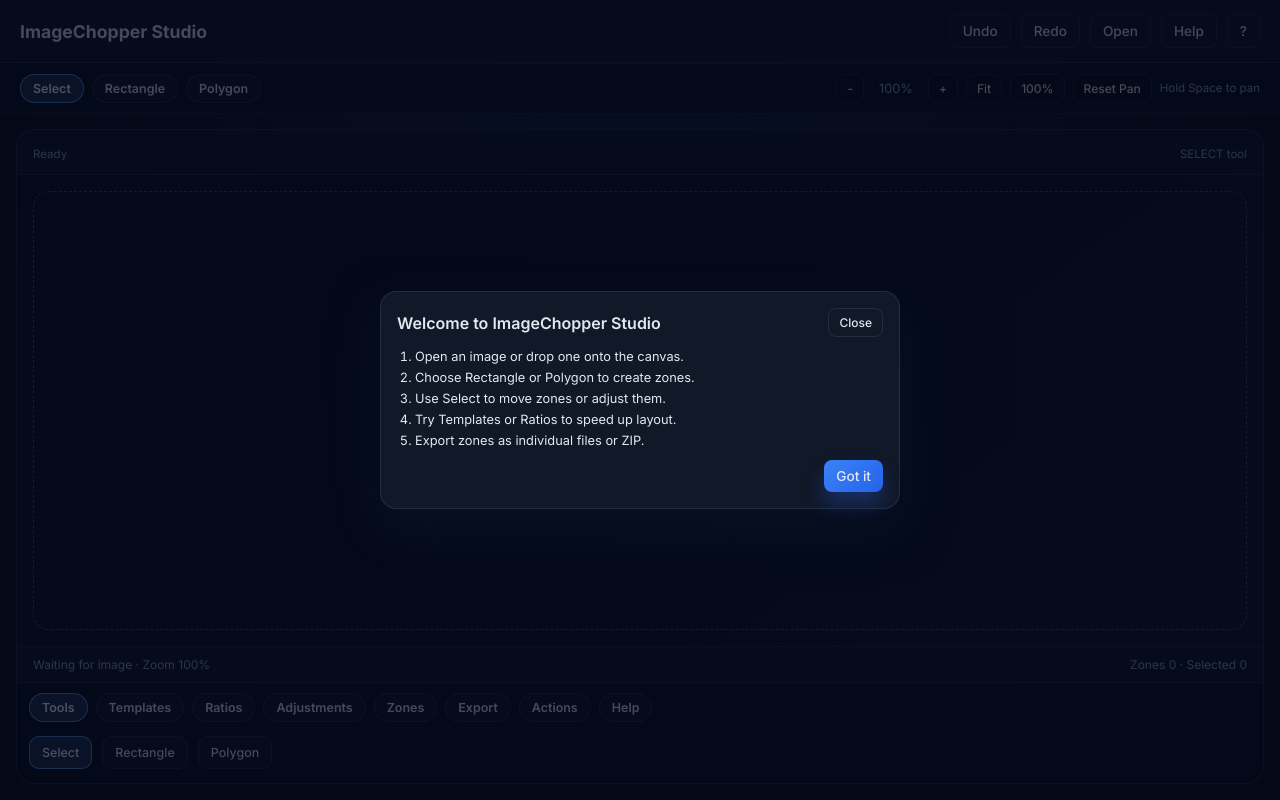
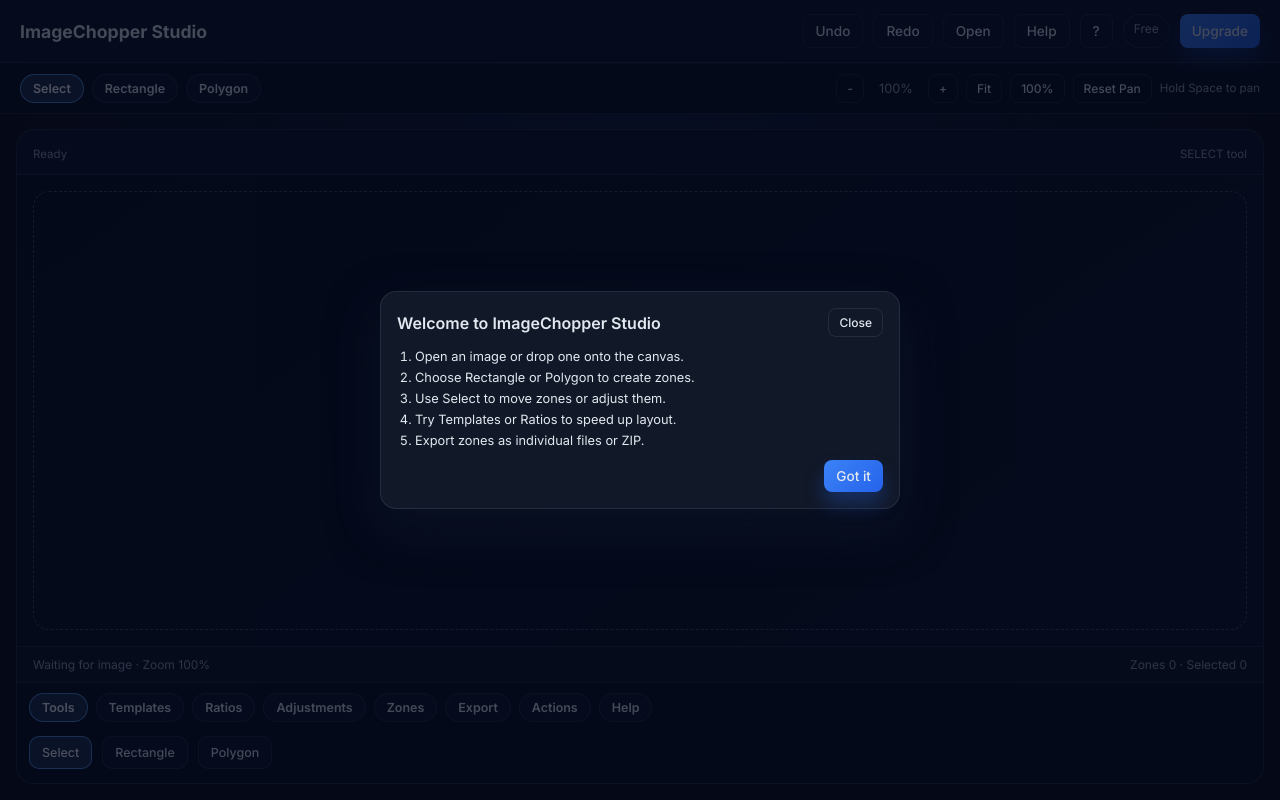
Before and after one commit to d6ewasupervisor-netizen/Imagechopper, a React (Vite) app: page / in a window 1280 px wide. Built offline with nearby package versions, Linux system fonts and the light colour scheme.

Commit message:
planstate

```diff
--- a/src/components/editor/EditorShell.tsx
+++ b/src/components/editor/EditorShell.tsx
@@ -1,4 +1,5 @@
 import { useEffect, useRef, useState } from "react";
+import { toast } from "sonner";
 import CanvasWorkspace from "./CanvasWorkspace";
 import { useEditor } from "../../context/EditorContext";
 import {
@@ -35,6 +36,9 @@
   const exportProgress = useEditorStore((state) => state.exportProgress);
   const exportStatus = useEditorStore((state) => state.exportStatus);
   const setExportAbort = useEditorStore((state) => state.setExportAbort);
+  const isPro = useEditorStore((state) => state.isPro);
+  const maxFreeZones = useEditorStore((state) => state.maxFreeZones);
+  const setIsPro = useEditorStore((state) => state.setIsPro);
   const adjustments = useEditorStore((state) => state.adjustments);
   const setAdjustment = useEditorStore((state) => state.setAdjustment);
   const resetAdjustments = useEditorStore((state) => state.resetAdjustments);
@@ -78,6 +82,11 @@
   const zoomPercent = Math.round(zoom * 100);
   const selectedCount = selectedZoneIds.length;
   const outputCountLabel = `${zones.length} outputs · Format: PNG`;
+  const planLabel = isPro ? "Pro" : "Free";
+
+  const handleUpgrade = () => {
+    toast.message("Upgrade flow coming soon.");
+  };
   const adjustZoom = (delta: number) => {
     const next = Math.min(4, Math.max(0.25, Math.round((zoom + delta) * 100) / 100));
     setZoom(next);
@@ -222,6 +231,14 @@
           >
             ?
           </button>
+          <div className="plan-pill" title="Current plan">
+            {planLabel}
+          </div>
+          {!isPro && (
+            <button className="btn primary" onClick={handleUpgrade} title="Upgrade">
+              Upgrade
+            </button>
+          )}
         </div>
       </header>
       <input
@@ -457,6 +474,14 @@
                       ? `${selectedCount} selected · ${zones.length} total`
                       : `${zones.length} total zones`}
                   </div>
+                  {!isPro && (
+                    <div className="hint">
+                      Free plan limit: {maxFreeZones} zones.{" "}
+                      <button className="link-button" onClick={handleUpgrade}>
+                        Upgrade to Pro
+                      </button>
+                    </div>
+                  )}
                   {selectedZone && (
                     <div className="zone-inspector">
                       <div className="section-title">Selected zone</div>
@@ -583,10 +608,19 @@
                     <input
                       type="checkbox"
                       checked={exportAsZip}
+                      disabled={!isPro}
                       onChange={(event) => setExportAsZip(event.target.checked)}
                     />
-                    Download as ZIP
+                    Download as ZIP {isPro ? "" : "(Pro)"}
                   </label>
+                  {!isPro && (
+                    <div className="hint">
+                      ZIP export is a Pro feature.{" "}
+                      <button className="link-button" onClick={handleUpgrade}>
+                        Upgrade
+                      </button>
+                    </div>
+                  )}
                   {isExporting && (
                     <div className="export-progress">
                       <div className="export-progress-label">
@@ -702,9 +736,14 @@
                 <div className="help-section">
                   <div className="section-title">Subscription</div>
                   <div className="hint">
-                    Free: up to 10 zones per image. Pro: unlimited zones + ZIP exports.
+                    Free: up to {maxFreeZones} zones per image. Pro: unlimited zones + ZIP exports.
                   </div>
-                  <button className="btn small primary">Upgrade to Pro</button>
+                  <button className="btn small primary" onClick={handleUpgrade}>
+                    Upgrade to Pro
+                  </button>
+                  <button className="btn small ghost" onClick={() => setIsPro(!isPro)}>
+                    Toggle Pro (preview)
+                  </button>
                 </div>
               </div>
             </div>
--- a/src/context/EditorContext.tsx
+++ b/src/context/EditorContext.tsx
@@ -38,7 +38,14 @@
 const buildToolContext = (): ZoneToolContext => ({
   getZones: () => useEditorStore.getState().zones,
   setZones: (zones: Zone[]) => useEditorStore.getState().setZones(zones),
-  addZone: (zone: Zone) => useEditorStore.getState().addZone(zone),
+  addZone: (zone: Zone) => {
+    const { zones, isPro, maxFreeZones } = useEditorStore.getState();
+    if (!isPro && zones.length >= maxFreeZones) {
+      toast.message(`Free plan allows up to ${maxFreeZones} zones.`);
+      return;
+    }
+    useEditorStore.getState().addZone(zone);
+  },
   setSelectedZoneIds: (ids: string[]) => useEditorStore.getState().setSelectedZoneIds(ids),
   getDrawing: () => useEditorStore.getState().drawing,
   setDrawing: (drawing) => useEditorStore.getState().setDrawing(drawing),
@@ -119,7 +126,11 @@
           return;
         }
         const baseName = useEditorStore.getState().exportBaseName.trim() || "custom";
-        const exportAsZip = useEditorStore.getState().exportAsZip;
+        const { exportAsZip, isPro } = useEditorStore.getState();
+        if (exportAsZip && !isPro) {
+          toast.message("ZIP export is available on Pro.");
+          return;
+        }
         useEditorStore.getState().setExportAbort(false);
         useEditorStore
           .getState()
@@ -231,6 +242,11 @@
           }
         }
         if (zones.length === 0) return;
+        const { isPro, maxFreeZones } = useEditorStore.getState();
+        if (!isPro && zones.length > maxFreeZones) {
+          toast.message(`Free plan allows up to ${maxFreeZones} zones.`);
+          return;
+        }
         useEditorStore.getState().setZones(zones);
         useEditorStore.getState().setSelectedZoneIds([]);
         useEditorStore.getState().setTool("select");
--- a/src/store/useEditorStore.ts
+++ b/src/store/useEditorStore.ts
@@ -32,6 +32,8 @@
   exportProgress: number;
   exportStatus: string;
   exportAbort: boolean;
+  isPro: boolean;
+  maxFreeZones: number;
   zoom: number;
   pan: { x: number; y: number };
   history: HistorySnapshot[];
@@ -56,6 +58,7 @@
     exportStatus: string;
   }) => void;
   setExportAbort: (value: boolean) => void;
+  setIsPro: (value: boolean) => void;
   setZoom: (value: number) => void;
   setPan: (pan: { x: number; y: number }) => void;
   resetPan: () => void;
@@ -79,6 +82,8 @@
   exportProgress: 0,
   exportStatus: "",
   exportAbort: false,
+  isPro: false,
+  maxFreeZones: 10,
   zoom: 1,
   pan: { x: 0, y: 0 },
   history: [],
@@ -109,6 +114,7 @@
   setExportAsZip: (value) => set({ exportAsZip: value }),
   setExportStatus: (status) => set(status),
   setExportAbort: (value) => set({ exportAbort: value }),
+  setIsPro: (value) => set({ isPro: value }),
   setZoom: (value) => set({ zoom: value }),
   setPan: (pan) => set({ pan }),
   resetPan: () => set({ pan: { x: 0, y: 0 } }),
--- a/src/styles/app.css
+++ b/src/styles/app.css
@@ -229,6 +229,28 @@
   background: linear-gradient(135deg, #3b82f6, #2563eb);
   border: none;
   box-shadow: 0 12px 20px rgba(37, 99, 235, 0.3);
+}
+
+.plan-pill {
+  border: 1px solid var(--border);
+  padding: 6px 10px;
+  border-radius: 999px;
+  font-size: 0.75rem;
+  color: var(--muted);
+  background: rgba(15, 23, 42, 0.8);
+}
+
+.link-button {
+  border: none;
+  background: transparent;
+  color: var(--accent);
+  cursor: pointer;
+  font-size: 0.72rem;
+  padding: 0;
+}
+
+.link-button:hover {
+  color: #fff;
 }
 
 .btn.ghost {
```
